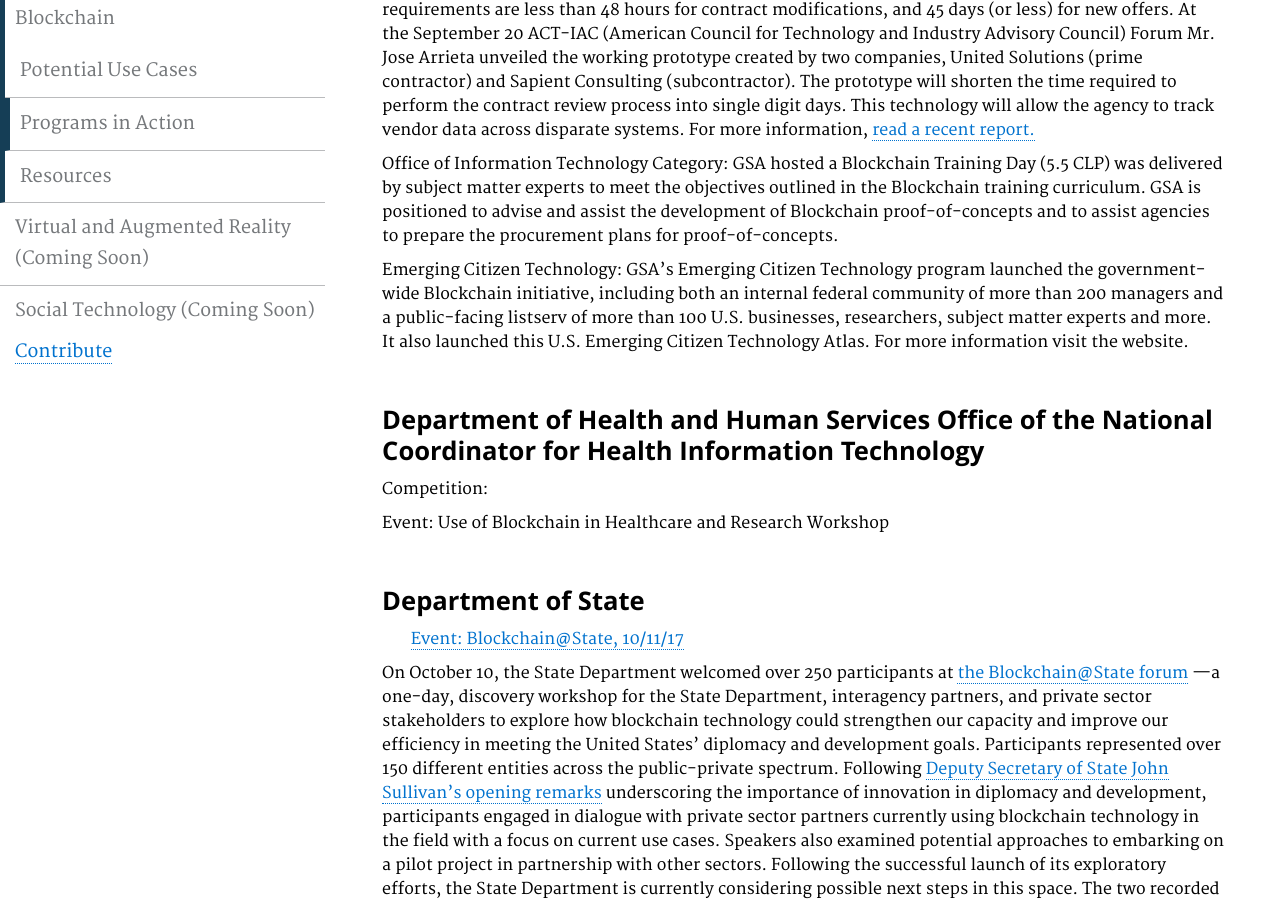
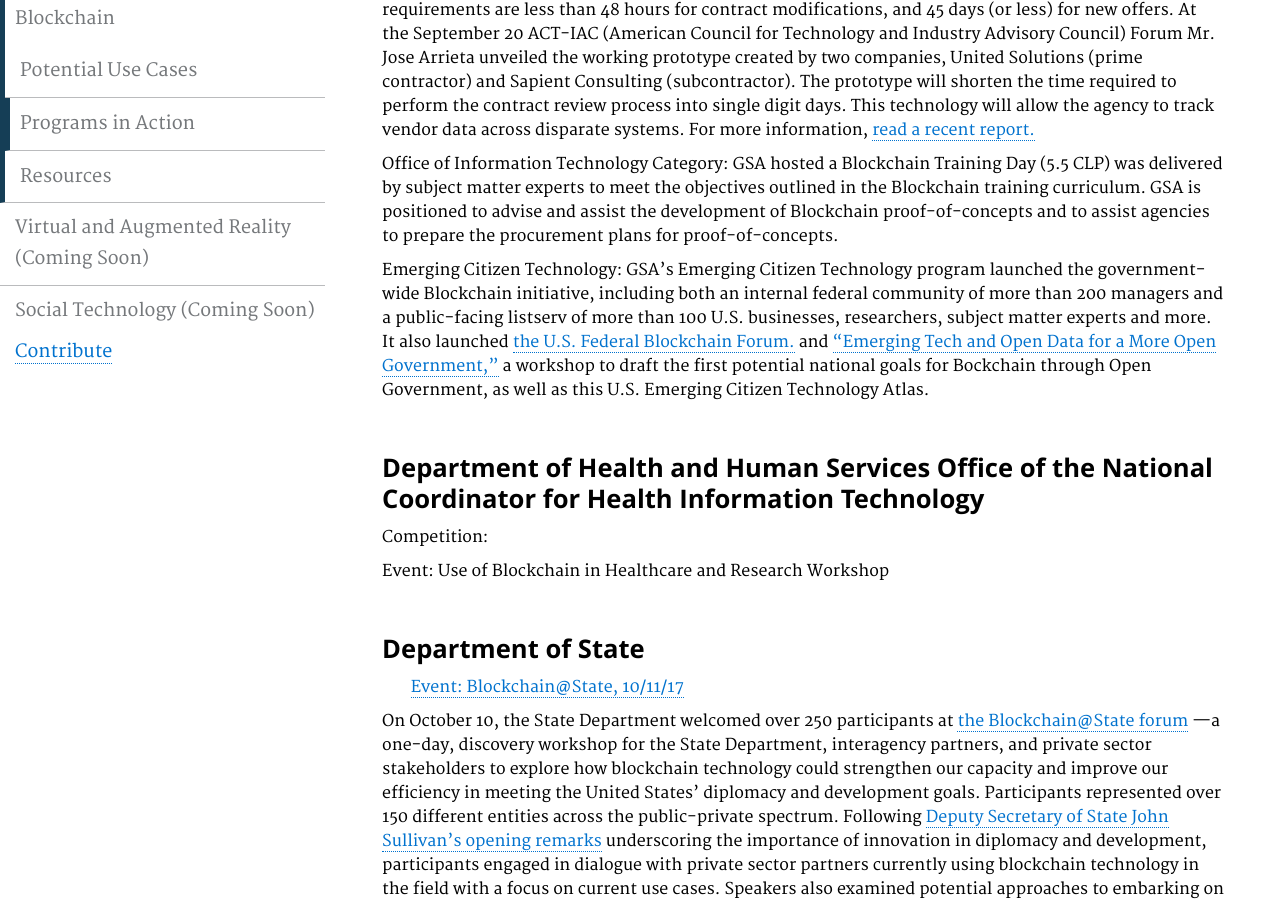
Before and after one commit to GSA/emerging-technology-atlas, a Jekyll site: the page built from pages/blockchain-programs.md, in a window 1280 px wide and 900 px high, scrolled down 567 px. Built offline with Jekyll 4.4.1, drawn with Linux system fonts in a browser that asks for light colours.

Commit message:
Update blockchain-programs.md

```diff
--- a/pages/blockchain-programs.md
+++ b/pages/blockchain-programs.md
@@ -18,7 +18,7 @@ Schedule 70: The General Services Administration (GSA) is using distributed ledg
 
 Office of Information Technology Category: GSA hosted a Blockchain Training Day (5.5 CLP) was delivered by subject matter experts to meet the objectives outlined in the Blockchain training curriculum. GSA is positioned to advise and assist the development of Blockchain proof-of-concepts and to assist agencies to prepare the procurement plans for proof-of-concepts.
 
-Emerging Citizen Technology: GSA's Emerging Citizen Technology program launched the government-wide Blockchain initiative, including both an internal federal community of more than 200 managers and a public-facing listserv of more than 100 U.S. businesses, researchers, subject matter experts and more. It also launched this U.S. Emerging Citizen Technology Atlas. For more information visit the website.
+Emerging Citizen Technology: GSA's Emerging Citizen Technology program launched the government-wide Blockchain initiative, including both an internal federal community of more than 200 managers and a public-facing listserv of more than 100 U.S. businesses, researchers, subject matter experts and more. It also launched <a href="https://gsa.github.io/emerging-technology-atlas/blockchain-forum/">the U.S. Federal Blockchain Forum.</a> and <a href="https://gsa.github.io/emerging-technology-atlas/blockchain-workshop/">"Emerging Tech and Open Data for a More Open Government,"</a> a workshop to draft the first potential national goals for Bockchain through Open Government, as well as this U.S. Emerging Citizen Technology Atlas.
 
 ### Department of Health and Human Services Office of the National Coordinator for Health Information Technology
 
```
